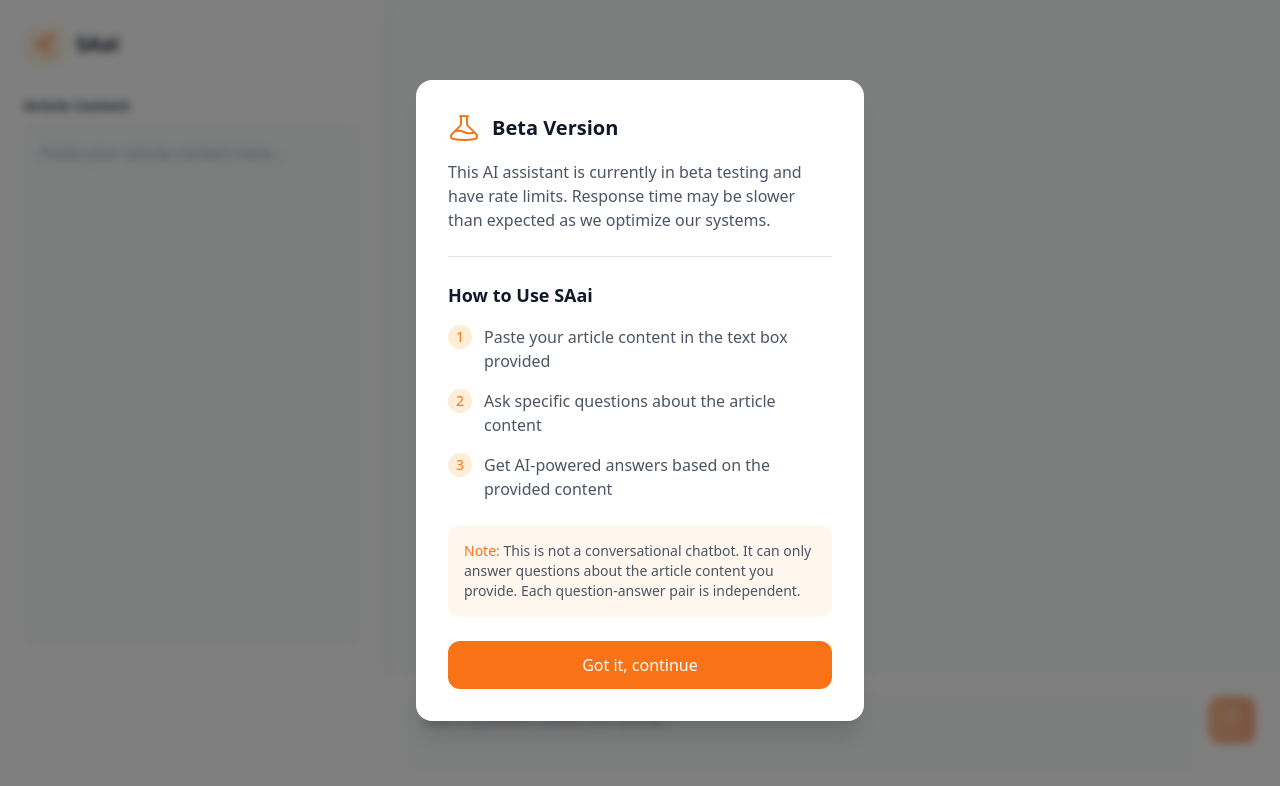
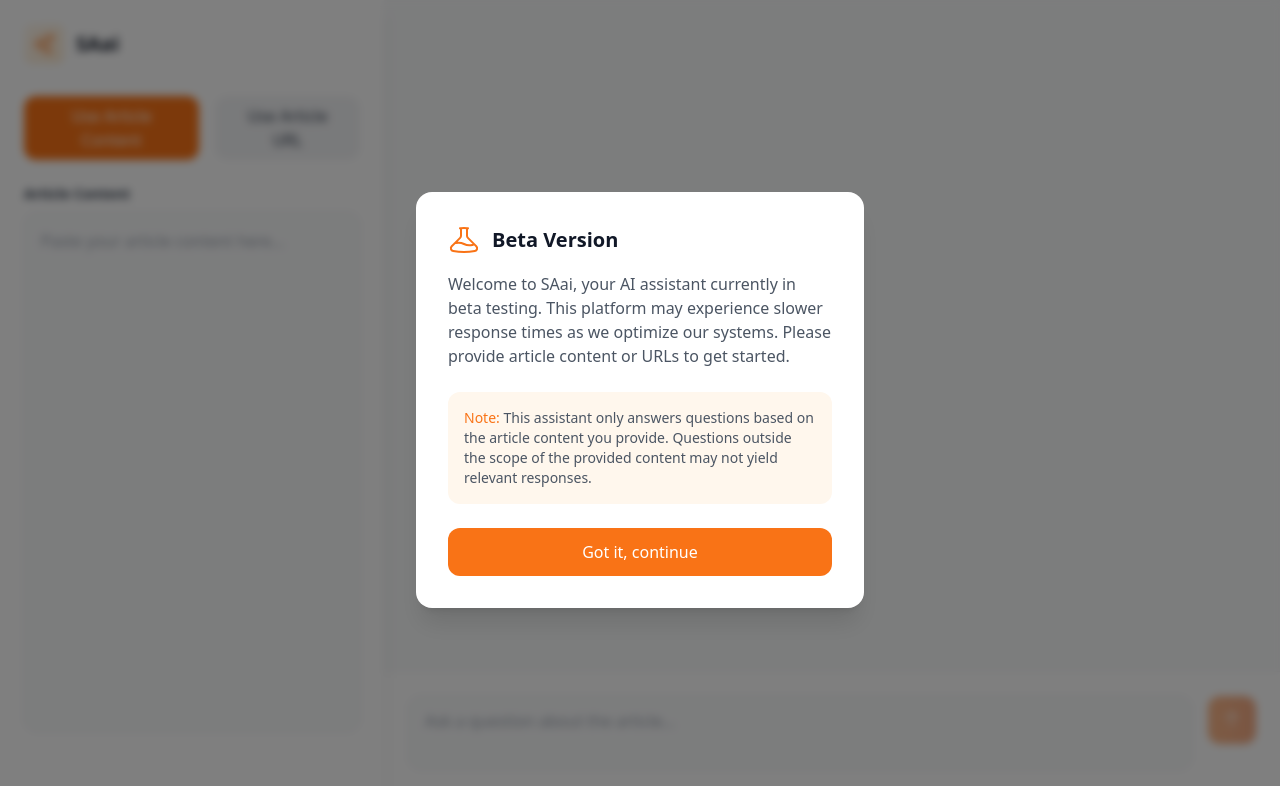
Before and after one commit to nishantb66/Community-Article, a Next.js app in the folder article-platform-frontend/: page /ai-chat in a window 1280 px wide. Shown: the top 786 px of the page. Built offline with nearby package versions, Linux system fonts and the light colour scheme.

Commit message:
Update page.js

```diff
--- a/article-platform-frontend/src/app/ai-chat/page.js
+++ b/article-platform-frontend/src/app/ai-chat/page.js
@@ -10,13 +10,15 @@ import {
 import ReactMarkdown from "react-markdown";
 
 export default function AIChat() {
+  const [showPopup, setShowPopup] = useState(true); // Controls the visibility of the popup
+  const [inputType, setInputType] = useState("content"); // "content" or "url"
   const [articleContent, setArticleContent] = useState("");
+  const [articleURL, setArticleURL] = useState("");
   const [message, setMessage] = useState("");
   const [error, setError] = useState("");
   const [conversation, setConversation] = useState([]);
   const [loading, setLoading] = useState(false);
   const [isTyping, setIsTyping] = useState(false);
-  const [showBetaPopup, setShowBetaPopup] = useState(true);
   const messagesEndRef = useRef(null);
 
   const scrollToBottom = () => {
@@ -27,9 +29,46 @@ export default function AIChat() {
     scrollToBottom();
   }, [conversation, isTyping]);
 
+  const simulateTyping = (text) => {
+    return new Promise((resolve) => {
+      let index = 0;
+      const chunkSize = 3; // Number of characters to append at each step
+      const interval = setInterval(() => {
+        setConversation((prev) => {
+          const lastMessage = prev[prev.length - 1];
+          if (lastMessage?.sender === "ai") {
+            return [
+              ...prev.slice(0, -1),
+              {
+                sender: "ai",
+                message:
+                  lastMessage.message + text.slice(index, index + chunkSize),
+              },
+            ];
+          } else {
+            return [
+              ...prev,
+              { sender: "ai", message: text.slice(index, index + chunkSize) },
+            ];
+          }
+        });
+        index += chunkSize;
+        if (index >= text.length) {
+          clearInterval(interval);
+          resolve();
+        }
+      }, 20); // Typing interval
+    });
+  };
+
   const handleSendMessage = async () => {
-    if (!articleContent || !message) {
-      setError("Please provide both article content and message");
+    if (inputType === "content" && (!articleContent || !message)) {
+      setError("Please provide both article content and a message.");
+      return;
+    }
+
+    if (inputType === "url" && (!articleURL || !message)) {
+      setError("Please provide both a valid URL and a message.");
       return;
     }
 
@@ -40,24 +79,28 @@ export default function AIChat() {
     setIsTyping(true);
 
     try {
-      const response = await fetch(
-        "https://python-backend-91zp.onrender.com/api/interact",
-        {
+      const endpoint =
+        inputType === "content"
+          ? "https://python-backend-91zp.onrender.com/api/interact"
+          : "https://python-backend-91zp.onrender.com/api/interact_from_url";
+
+      const payload =
+        inputType === "content"
+          ? { article_content: articleContent, message }
+          : { url: articleURL, message };
+
+      const response = await fetch(endpoint, {
         method: "POST",
         headers: { "Content-Type": "application/json" },
-          body: JSON.stringify({ article_content: articleContent, message }),
-        }
-      );
+        body: JSON.stringify(payload),
+      });
 
       const data = await response.json();
       if (!response.ok)
         throw new Error(data.detail || "Failed to fetch response");
 
-      await new Promise((resolve) => setTimeout(resolve, 1000));
-      setConversation((prev) => [
-        ...prev,
-        { sender: "ai", message: data.reply },
-      ]);
+      const replyText = data.reply || "No response received.";
+      await simulateTyping(replyText);
     } catch (err) {
       setError(err.message || "An unknown error occurred");
     } finally {
@@ -68,73 +111,31 @@ export default function AIChat() {
 
   return (
     <div className="min-h-screen bg-gradient-to-br from-gray-50 to-white">
-      {/* Beta Version Popup */}
-      {showBetaPopup && (
+      {/* Popup on page load */}
+      {showPopup && (
         <div className="fixed inset-0 bg-black/50 backdrop-blur-sm z-50 flex items-center justify-center p-4">
           <div className="bg-white rounded-2xl p-4 sm:p-8 w-full max-w-[95%] sm:max-w-md mx-auto shadow-xl max-h-[90vh] overflow-y-auto">
-            {/* Beta Version Header */}
             <div className="flex items-center gap-3 mb-4">
               <BeakerIcon className="w-6 sm:w-8 h-6 sm:h-8 text-orange-500" />
               <h2 className="text-lg sm:text-xl font-bold text-gray-900">
                 Beta Version
               </h2>
             </div>
-
-            {/* Beta Message */}
             <p className="text-sm sm:text-base text-gray-600 mb-4 sm:mb-6">
-              This AI assistant is currently in beta testing and have rate limits. Response time may
-              be slower than expected as we optimize our systems.
+              Welcome to SAai, your AI assistant currently in beta testing. This
+              platform may experience slower response times as we optimize our
+              systems. Please provide article content or URLs to get started.
             </p>
-
-            {/* Divider */}
-            <div className="h-px bg-gray-200 my-4 sm:my-6" />
-
-            {/* Instructions Section */}
-            <div className="mb-4 sm:mb-6">
-              <h3 className="text-base sm:text-lg font-semibold text-gray-900 mb-3 sm:mb-4">
-                How to Use SAai
-              </h3>
-              <ul className="space-y-3 sm:space-y-4">
-                <li className="flex gap-2 sm:gap-3">
-                  <span className="w-5 h-5 sm:w-6 sm:h-6 bg-orange-100 rounded-full flex items-center justify-center text-orange-500 flex-shrink-0 text-sm">
-                    1
-                  </span>
-                  <p className="text-sm sm:text-base text-gray-600">
-                    Paste your article content in the text box provided
-                  </p>
-                </li>
-                <li className="flex gap-2 sm:gap-3">
-                  <span className="w-5 h-5 sm:w-6 sm:h-6 bg-orange-100 rounded-full flex items-center justify-center text-orange-500 flex-shrink-0 text-sm">
-                    2
-                  </span>
-                  <p className="text-sm sm:text-base text-gray-600">
-                    Ask specific questions about the article content
-                  </p>
-                </li>
-                <li className="flex gap-2 sm:gap-3">
-                  <span className="w-5 h-5 sm:w-6 sm:h-6 bg-orange-100 rounded-full flex items-center justify-center text-orange-500 flex-shrink-0 text-sm">
-                    3
-                  </span>
-                  <p className="text-sm sm:text-base text-gray-600">
-                    Get AI-powered answers based on the provided content
-                  </p>
-                </li>
-              </ul>
-            </div>
-
-            {/* Important Note */}
             <div className="bg-orange-50 p-3 sm:p-4 rounded-xl mb-4 sm:mb-6">
               <p className="text-xs sm:text-sm text-gray-600">
                 <span className="font-medium text-orange-500">Note:</span> This
-                is not a conversational chatbot. It can only answer questions
-                about the article content you provide. Each question-answer pair
-                is independent.
+                assistant only answers questions based on the article content
+                you provide. Questions outside the scope of the provided content
+                may not yield relevant responses.
               </p>
             </div>
-
-            {/* Action Button */}
             <button
-              onClick={() => setShowBetaPopup(false)}
+              onClick={() => setShowPopup(false)}
               className="w-full bg-orange-500 text-white py-2.5 sm:py-3 rounded-xl hover:bg-orange-600 transition-colors font-medium text-sm sm:text-base"
             >
               Got it, continue
@@ -144,7 +145,7 @@ export default function AIChat() {
       )}
 
       <div className="flex flex-col lg:flex-row h-screen">
-        {/* Enhanced Sidebar */}
+        {/* Sidebar */}
         <div className="w-full lg:w-96 bg-white shadow-lg z-10">
           <div className="p-6 h-full flex flex-col">
             <div className="flex items-center gap-3 mb-8">
@@ -155,11 +156,34 @@ export default function AIChat() {
             </div>
 
             <div className="flex-1 space-y-6">
+              <div className="flex items-center gap-4">
+                <button
+                  onClick={() => setInputType("content")}
+                  className={`px-4 py-2 rounded-xl font-medium ${
+                    inputType === "content"
+                      ? "bg-orange-500 text-white"
+                      : "bg-gray-100 text-gray-700"
+                  }`}
+                >
+                  Use Article Content
+                </button>
+                <button
+                  onClick={() => setInputType("url")}
+                  className={`px-4 py-2 rounded-xl font-medium ${
+                    inputType === "url"
+                      ? "bg-orange-500 text-white"
+                      : "bg-gray-100 text-gray-700"
+                  }`}
+                >
+                  Use Article URL
+                </button>
+              </div>
+
+              {inputType === "content" && (
                 <div>
                   <label className="block text-sm font-semibold text-gray-700 mb-2">
                     Article Content
                   </label>
-                <div className="relative">
                   <textarea
                     placeholder="Paste your article content here..."
                     value={articleContent}
@@ -167,12 +191,27 @@ export default function AIChat() {
                     className="w-full h-[calc(100vh-280px)] p-4 bg-gray-50 border border-gray-200 rounded-xl focus:ring-2 focus:ring-orange-500/20 focus:border-orange-500 resize-none text-gray-700 placeholder-gray-400"
                   />
                 </div>
+              )}
+
+              {inputType === "url" && (
+                <div>
+                  <label className="block text-sm font-semibold text-gray-700 mb-2">
+                    Article URL
+                  </label>
+                  <input
+                    type="text"
+                    placeholder="Paste the article URL here..."
+                    value={articleURL}
+                    onChange={(e) => setArticleURL(e.target.value)}
+                    className="w-full p-4 bg-gray-50 border border-gray-200 rounded-xl focus:ring-2 focus:ring-orange-500/20 focus:border-orange-500 text-gray-700 placeholder-gray-400"
+                  />
                 </div>
+              )}
             </div>
           </div>
         </div>
 
-        {/* Enhanced Chat Area */}
+        {/* Chat Area */}
         <div className="flex-1 flex flex-col bg-gray-50">
           <div className="flex-1 p-6 overflow-y-auto">
             {error && (
@@ -221,7 +260,7 @@ export default function AIChat() {
             </div>
           </div>
 
-          {/* Enhanced Input Area */}
+          {/* Input Area */}
           <div className="p-6 bg-white border-t border-gray-100">
             <div className="flex gap-4 max-w-4xl mx-auto">
               <div className="flex-1">
```
Lines whose indentation alone changed are shown as unchanged.
